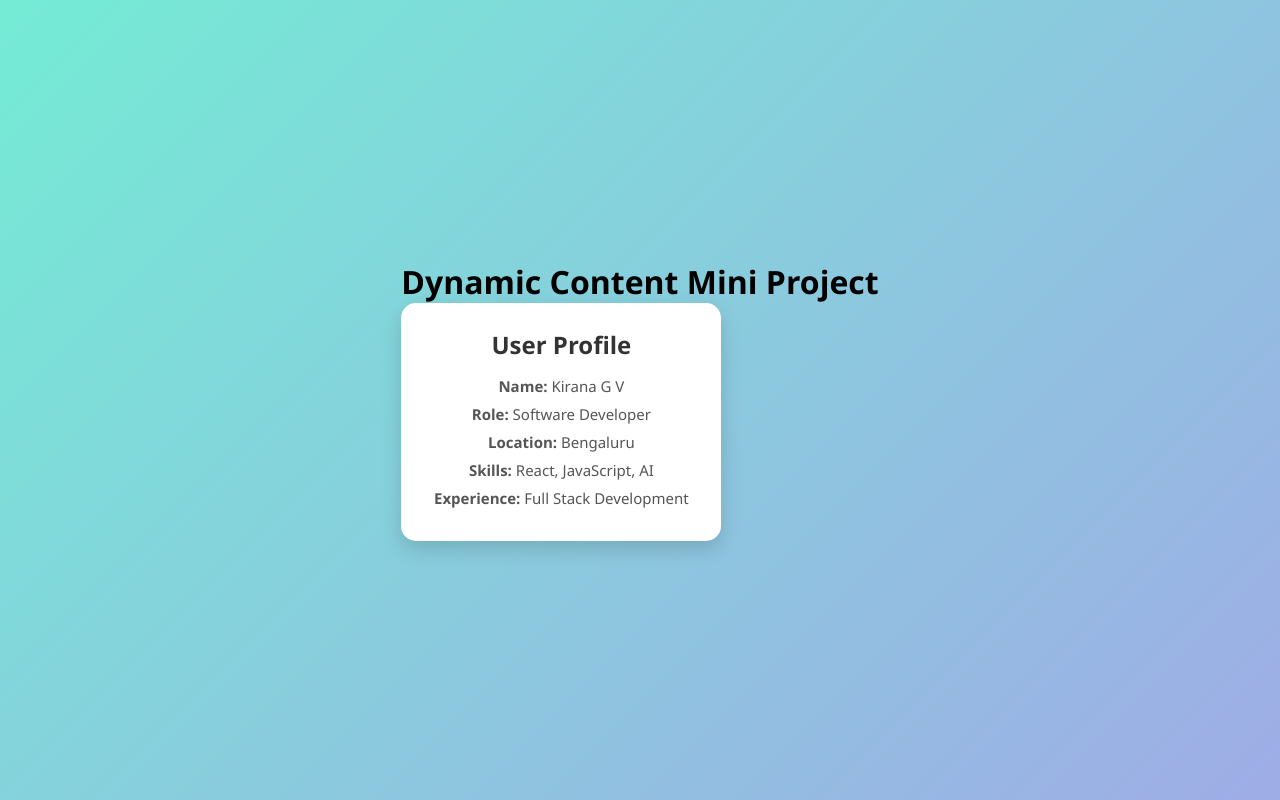
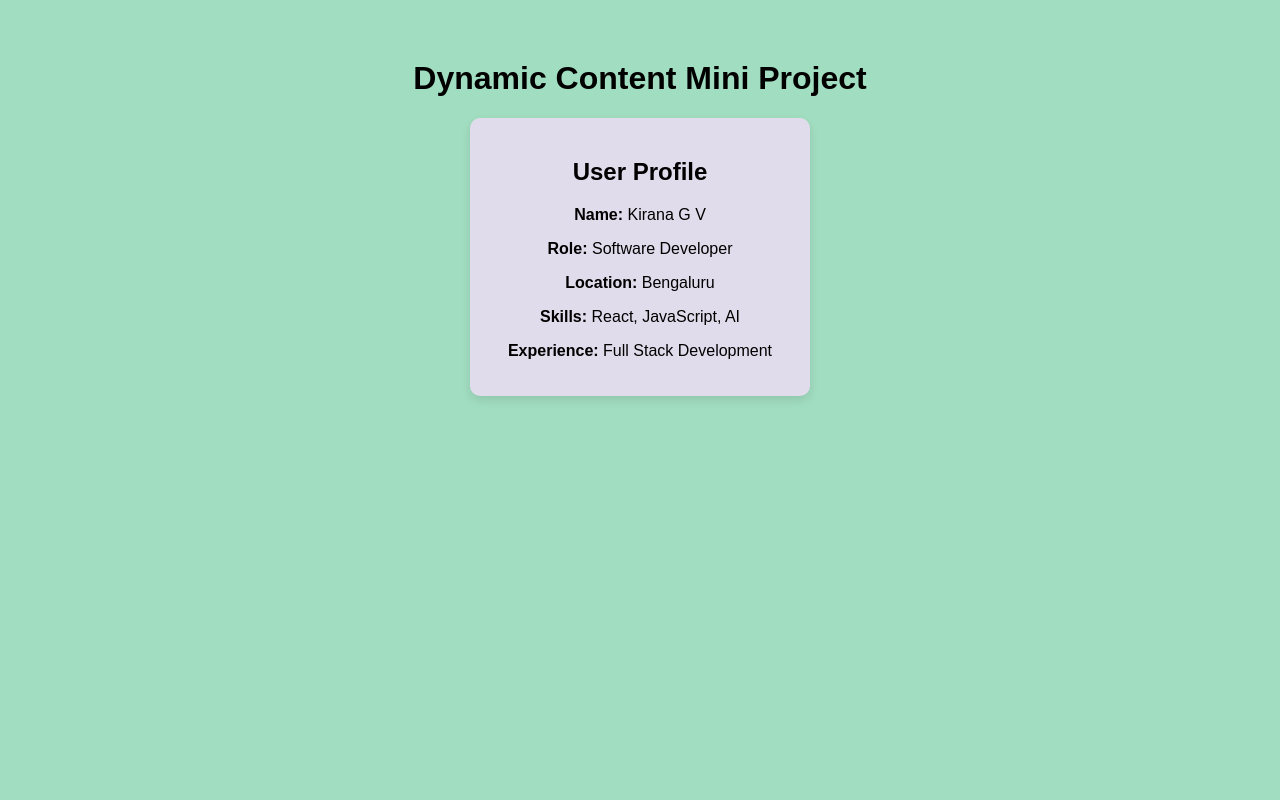
Before and after one commit to Kirangv121/VTU-Internship, a React (Vite) app in the folder Activity_Assignments_code/Activity3_Assignment3/assignment3/: page / in a window 1280 px wide. Built offline with nearby package versions, Linux system fonts and the light colour scheme.

Commit message:
Assignment3

```diff
--- a/Activity_Assignments_code/Activity3_Assignment3/assignment3/src/App.css
+++ b/Activity_Assignments_code/Activity3_Assignment3/assignment3/src/App.css
@@ -1,56 +1,18 @@
-*{
-  margin:0;
-  padding:0;
-  box-sizing:border-box;
-}
-
 body{
-  font-family:'Segoe UI', Tahoma, Geneva, Verdana, sans-serif;
-  background: linear-gradient(135deg,#74ebd5,#9face6);
-  height:100vh;
-  display:flex;
-  justify-content:center;
-  align-items:center;
+  font-family: Arial, sans-serif;
+  background:#a1ddc0;
 }
 
 .container{
   text-align:center;
+  margin-top:60px;
 }
 
 .card{
-  width:320px;
-  padding:25px;
-  background:white;
-  border-radius:15px;
-  box-shadow:0 8px 20px rgba(0,0,0,0.15);
-  transition:transform 0.3s ease, box-shadow 0.3s ease;
+  width:300px;
+  margin:auto;
+  padding:20px;
+  background:rgb(225, 220, 235);
+  border-radius:10px;
+  box-shadow:0px 4px 10px rgba(0,0,0,0.1);
 }
-
-.card:hover{
-  transform:translateY(-5px);
-  box-shadow:0 12px 25px rgba(0,0,0,0.2);
-}
-
-.card h2{
-  margin-bottom:15px;
-  color:#333;
-}
-
-.card p{
-  margin:8px 0;
-  color:#555;
-  font-size:15px;
-}
-
-.card ul{
-  list-style-type:none;
-  padding:0;
-}
-
-.card li{
-  background:#f1f1f1;
-  margin:5px 0;
-  padding:6px;
-  border-radius:6px;
-  font-size:14px;
-}
```
